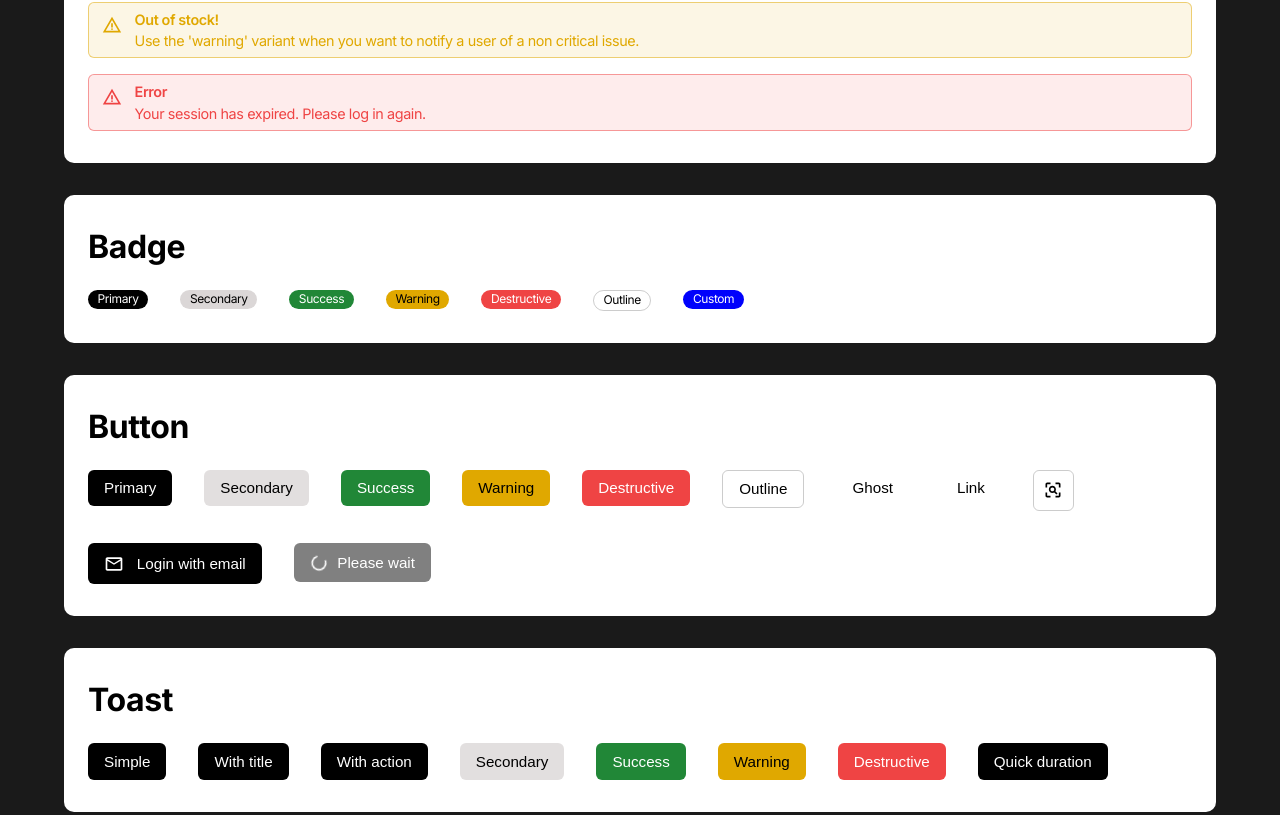
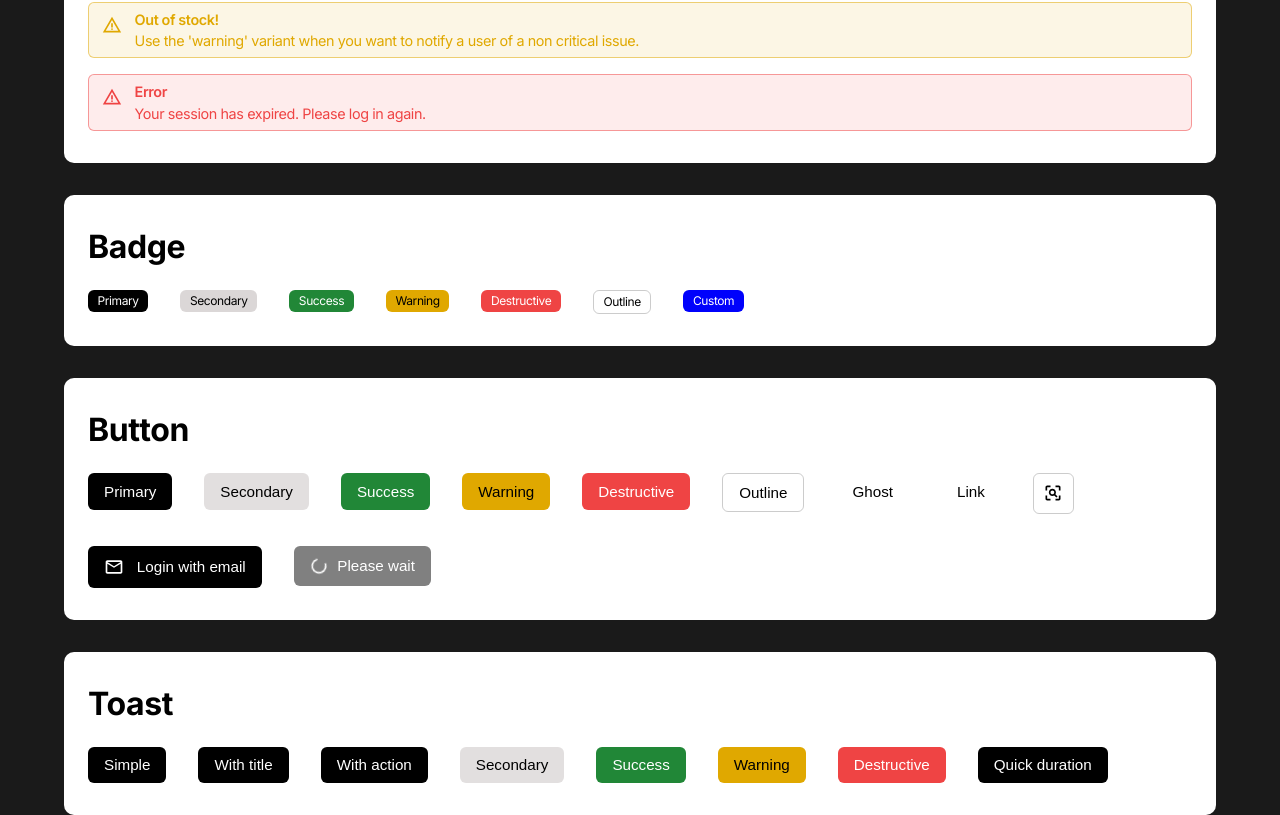
Before and after one commit to EtienneCClarke/EndUI, a React (Vite) app: page / in a window 1280 px wide. Shown: the part 632-1447 px from the top of the page. Built offline with nearby package versions, Linux system fonts and the light colour scheme.

Commit message:
Adjusted badge styles

```diff
--- a/src/ui/components/badge/badge.module.css
+++ b/src/ui/components/badge/badge.module.css
@@ -1,8 +1,8 @@
 .badge {
     width: fit-content;
     height: fit-content;
-    padding: 0.2rem 0.6rem;
-    border-radius: 9999px;
+    padding: 0.3rem 0.6rem;
+    border-radius: calc(var(--radius) - 2px);
     font-size: 0.75rem;
     display: flex;
     align-items: center;
```
